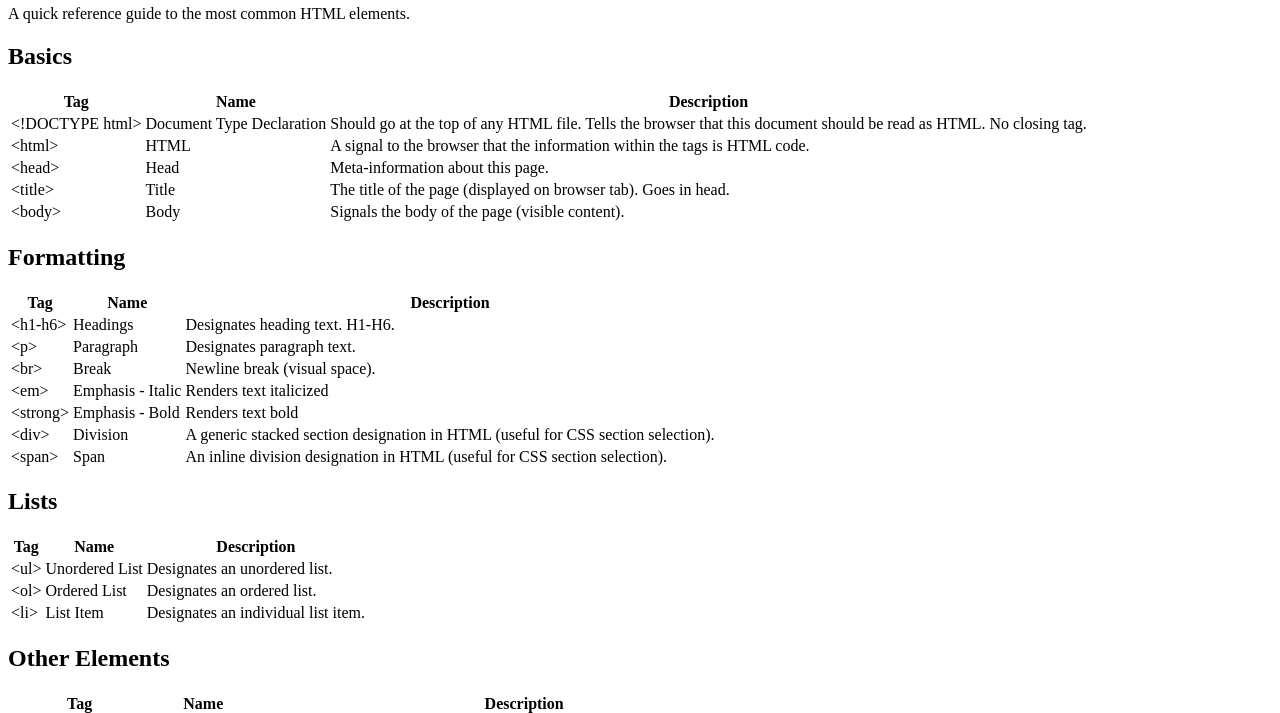
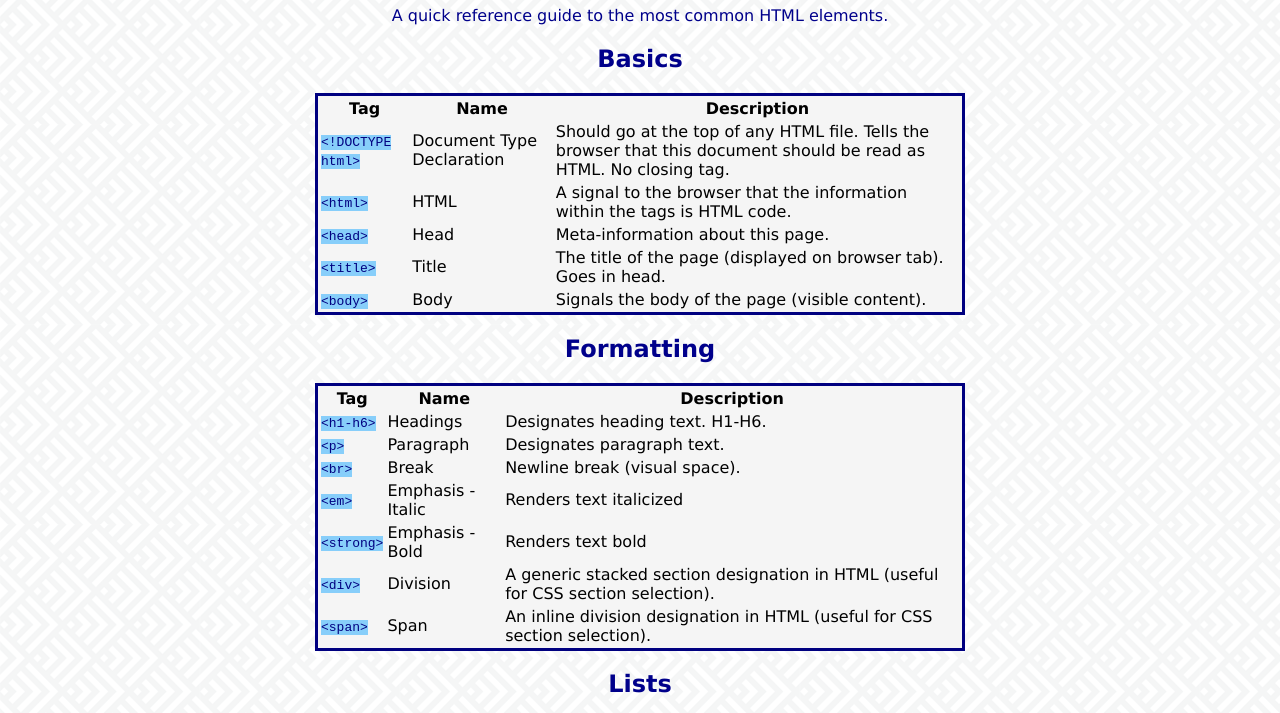
Before and after one commit to jimcaldarise/HMTLCheatSheet, a plain HTML site: page index.html in a window 1280 px wide. Shown: the part 75-788 px from the top of the page. Drawn offline with Linux system fonts and the light colour scheme.

Commit message:
Start style with CSS: alignment, some colors, bgs.

```diff
--- a/index.html
+++ b/index.html
@@ -1,5 +1,8 @@
 <!DOCTYPE html>
 <html>
+   <head>
+      <link href="./style.css" rel="stylesheet">
+   </head>
    <body>
 
       <h1>HTML Cheatsheet</h1>
--- a/style.css
+++ b/style.css
@@ -0,0 +1,27 @@
+* {
+   font-family: Verdana;
+}
+
+h1,
+h2,
+p {
+   color: darkblue;
+   text-align: center;
+}
+
+table {
+   border: 3px solid navy;
+   width: 650px;
+   margin: auto;
+   background-color: whitesmoke;
+}
+
+body {
+   background-image: url("./spikes.png");
+}
+
+.code {
+   font-family: monospace;
+   background-color: lightskyblue;
+   color: navy;
+}
```
Also changed, not shown: spikes.png (added), 1 other file.
